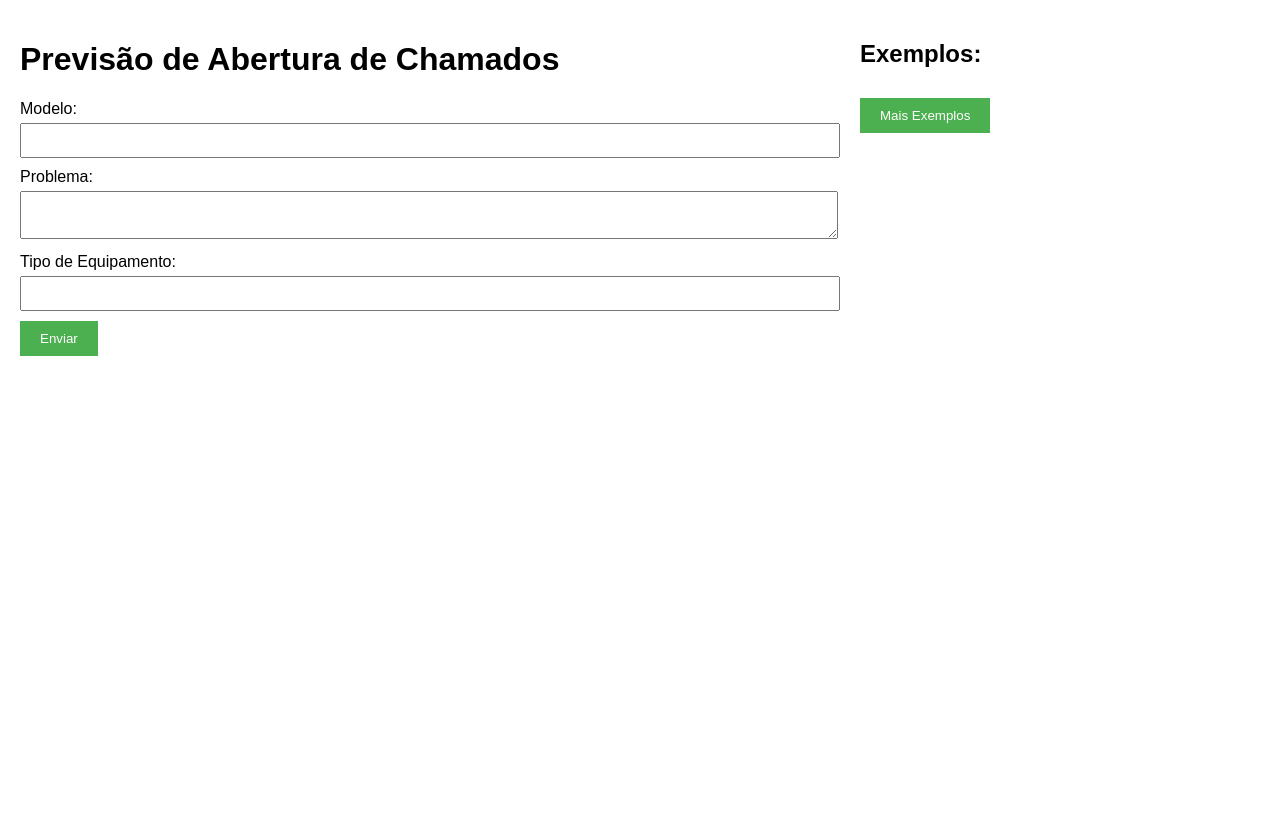
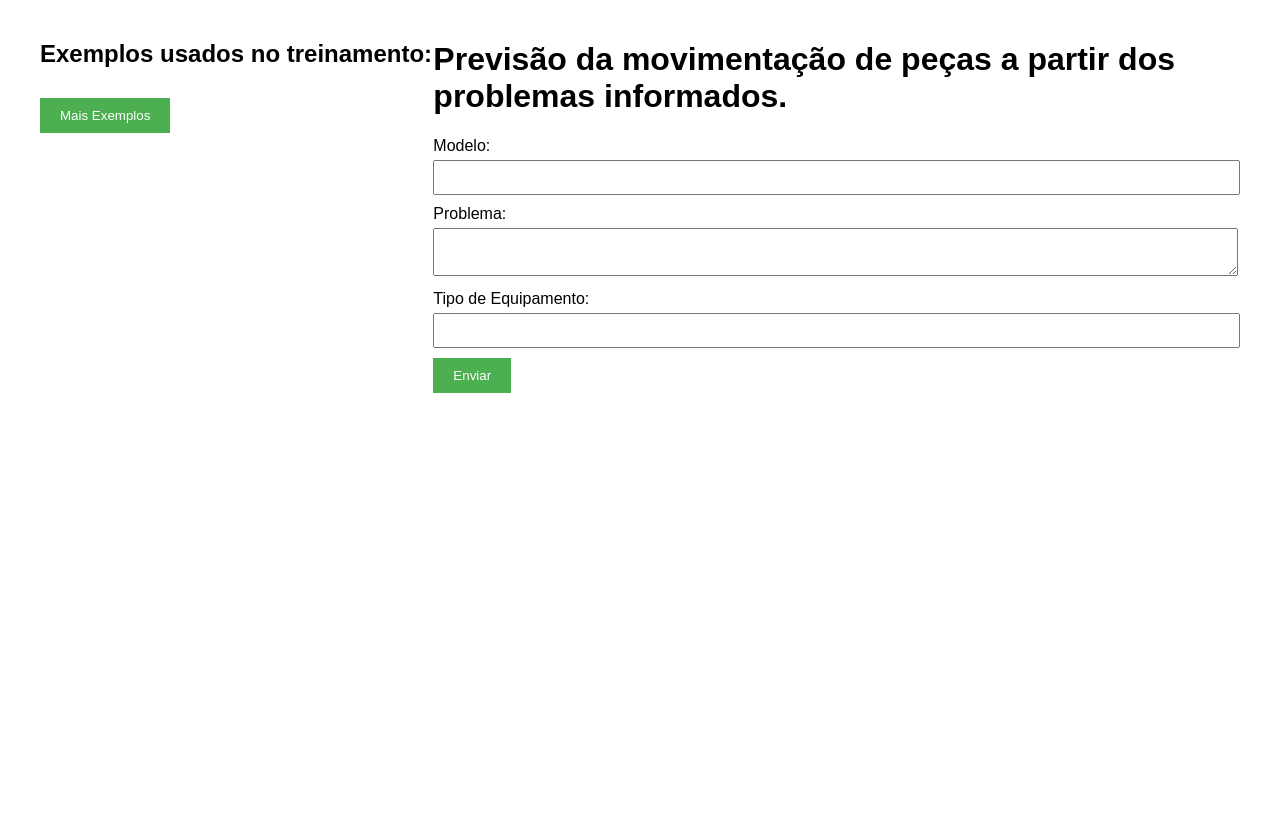
Before and after one commit to danielsilva83/app_assistAI_parts, a Flask app: template templates/index.html in a window 1280 px wide. Before the commit the page ends 356 px from the top, so only its background shows below. Run offline with Flask 3, Linux system fonts and the light colour scheme; the template is opened without the code that fills it, so the values that code supplies are empty; parts of the project's set-up code (start-up, migrations or seed data) failed here and were passed over.

Commit message:
feat: add index

```diff
--- a/app.py
+++ b/app.py
@@ -29,10 +29,12 @@ examples_df = pd.read_csv(examples_csv_path)
 
 # Carregar o modelo
 model1 = load_model('C:\\Users\\daniel.silva\\Documents\\cits\\app_assistAI_parts\\static\\model17.h5')
-def load_examples(start=0, count=50):
-    print( examples_df.iloc[start:start + count].to_dict(orient='records'))
-    return examples_df.iloc[start:start + count].to_dict(orient='records')
-
+#def load_examples(start=0, count=50):
+#    print( examples_df.iloc[start:start + count].to_dict(orient='records'))
+#    return examples_df.iloc[start:start + count].to_dict(orient='records')
+def load_examples(n=7):
+    df = pd.read_csv(examples_csv_path)
+    return df.sample(n).to_dict(orient='records')
 # Função para extrair embeddings dos textos
 def get_bert_embeddings(texts, tokenizer, bert_model, batch_size=32):
     embeddings = []
@@ -111,14 +113,13 @@ def index():
             result = [{"label": label, "probability": prob, "description": desc} for label, prob, desc in zip(labels, probabilities, descriptions)]
             results.append(result)
 
-        return render_template('index.html', results=results)
+        return render_template('index.html', results=results, examples=examples)
 
     return render_template('index.html', results=None, examples=examples)
 
 @app.route('/more_examples', methods=['GET'])
 def more_examples():
-    start = int(request.args.get('start', 0))
-    examples = load_examples(start=start, count=50)
+    examples = load_examples(7)
     return jsonify(examples)
 
 if __name__ == '__main__':
--- a/static/styles.css
+++ b/static/styles.css
@@ -5,17 +5,25 @@ body {
 
 .container {
     display: flex;
+    flex-wrap: nowrap;
     justify-content: space-between;
+    height: 100vh; /* Altura total da viewport */
 }
 
-.form-container {
+.main-content {
     flex: 2;
     margin-right: 20px;
+    overflow-y: auto; /* Permite rolagem na área do formulário e resultados */
+    padding-right: 20px;
+    box-sizing: border-box;
 }
 
 .examples-container {
     flex: 1;
     margin-left: 20px;
+    overflow-y: auto; /* Permite rolagem na lista de exemplos */
+    height: calc(100vh - 60px); /* Altura ajustada para incluir a barra de rolagem */
+    box-sizing: border-box;
 }
 
 form {
--- a/templates/index.html
+++ b/templates/index.html
@@ -3,15 +3,33 @@
 <head>
     <meta charset="UTF-8">
     <meta name="viewport" content="width=device-width, initial-scale=1.0">
-    <title>Previsão de Abertura de Chamados</title>
+    <title>Previsão da movimentação de peças a partir dos problemas informados.</title>
     <link rel="stylesheet" href="{{ url_for('static', filename='styles.css') }}">
     <script src="https://code.jquery.com/jquery-3.6.0.min.js"></script>
 </head>
 <body>
     <div class="container">
-        <div class="form-container">
-            <h1>Previsão de Abertura de Chamados</h1>
+        <div class="examples-container">
+            <h2>Exemplos usados no treinamento:</h2>
+            <ul id="examples-list">
+                {% for example in examples %}
+                <li>
+
+                    <strong>Modelo:</strong> {{ example['modelo'] }} <br>
+                    <strong>Problema:</strong> {{ example['problema'] }} <br>
+                    <strong>Tipo de Equipamento:</strong> {{ example['tipo_equipamento'] }} <br>
+                    <strong>Código Solicitado:</strong> {{ example['codigo_solicitado'] }} <br>
+                    <strong>Descrição:</strong> {{ example['cod_solic_desc'] }}
+                </li>
+                {% endfor %}
+            </ul>
+            <button id="load-more">Mais Exemplos</button>
+        </div>
+        <div class="main-content">
+            <h1>Previsão da movimentação de peças a partir dos problemas informados.</h1>
             <form method="post">
+
+
                 <label for="modelo">Modelo:</label>
                 <input type="text" id="modelo" name="modelo" required><br>
 
@@ -39,23 +57,6 @@
             </ul>
             {% endif %}
         </div>
-
-        <div class="examples-container">
-            <h2>Exemplos:</h2>
-            <ul id="examples-list">
-                {% for example in examples %}
-                <li>
-                    <strong>ID de Abertura:</strong> {{ example['abertura_id'] }} <br>
-                    <strong>Modelo:</strong> {{ example['modelo'] }} <br>
-                    <strong>Problema:</strong> {{ example['problema'] }} <br>
-                    <strong>Tipo de Equipamento:</strong> {{ example['tipo equipamento'] }} <br>
-                    <strong>Código Solicitado:</strong> {{ example['codigo_solicitado'] }} <br>
-                    <strong>Descrição:</strong> {{ example['cod_solic_desc'] }}
-                </li>
-                {% endfor %}
-            </ul>
-            <button id="load-more">Mais Exemplos</button>
-        </div>
     </div>
 
     <script>
@@ -67,10 +68,10 @@
                 data.forEach(example => {
                     $('#examples-list').append(
                         `<li>
-                            <strong>ID de Abertura:</strong> ${example['abertura_id']} <br>
+
                             <strong>Modelo:</strong> ${example['modelo']} <br>
                             <strong>Problema:</strong> ${example['problema']} <br>
-                            <strong>Tipo de Equipamento:</strong> ${example['tipo equipamento']} <br>
+                            <strong>Tipo de Equipamento:</strong> ${example['tipo_equipamento']} <br>
                             <strong>Código Solicitado:</strong> ${example['codigo_solicitado']} <br>
                             <strong>Descrição:</strong> ${example['cod_solic_desc']}
                         </li>`
```
Also changed, not shown: 3 other files.
